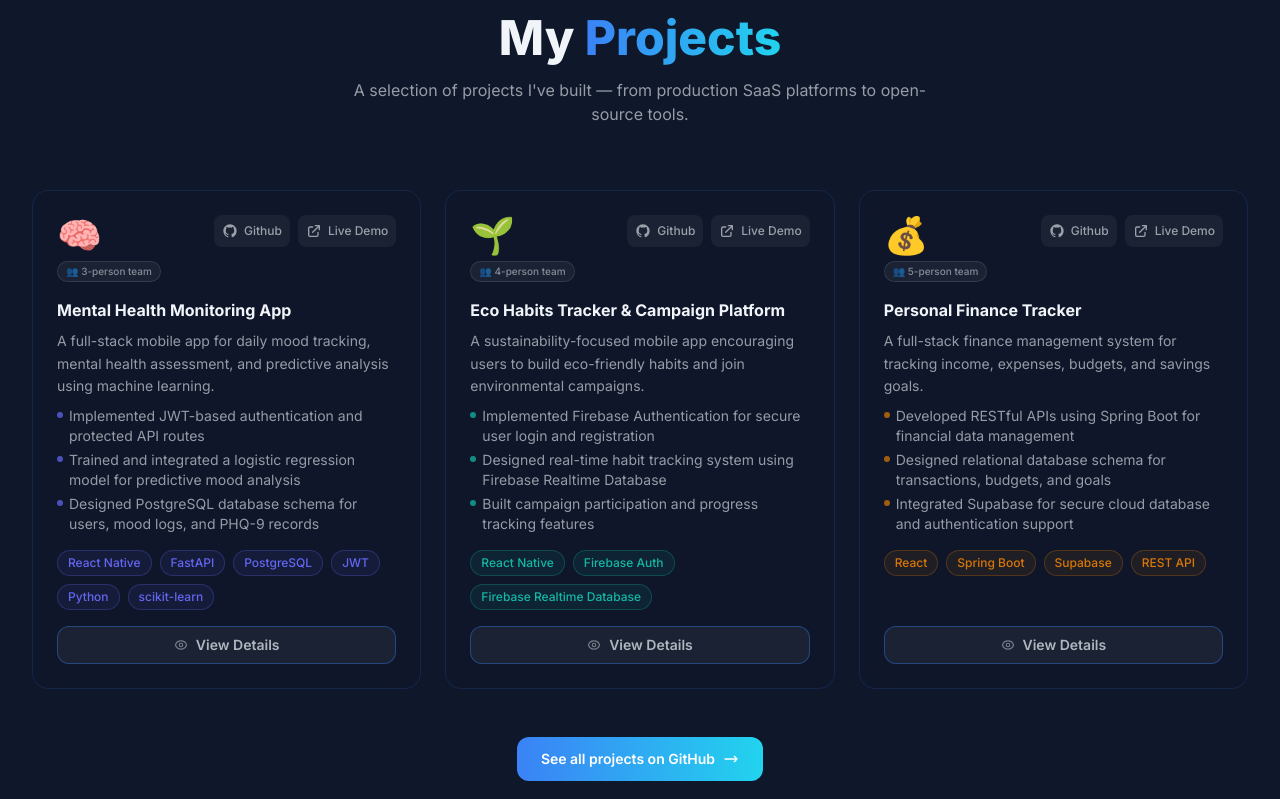
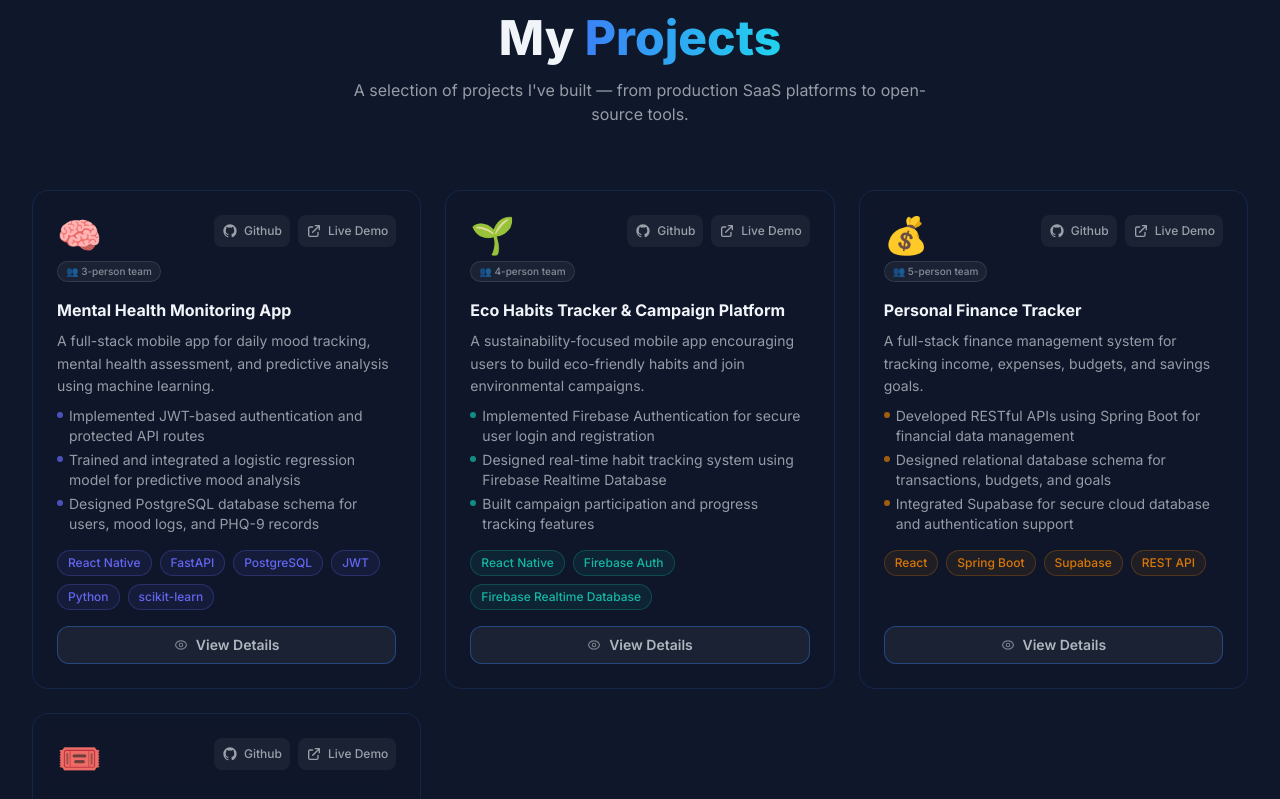
Before and after one commit to eaindraysupan1005/my-portfolio, a React (Vite) app: page / in a window 1280 px wide. Shown: the part 2001-2800 px from the top of the page. Built offline with nearby package versions, Linux system fonts and the light colour scheme.

Commit message:
Resume Update

```diff
--- a/src/components/Projects.jsx
+++ b/src/components/Projects.jsx
@@ -113,46 +113,46 @@ const projects = [
         color: 'from-amber-500/20 to-amber-500/5',
         border: 'border-amber-500/20',
         accent: '#d97706',
-        github: 'https://github.com/eaindraysupan1005/project-budget-bee',
-        live: 'https://project-budget-bee.vercel.app/',
+        github: 'https://github.com/eaindraysupan1005/budget-bee',
+        live: 'https://budgetbee.eaindraysupan.tech/',
     },
-    // {
-    //     title: 'Event & Ticketing Platform',
-    //     description:
-    //         'A role-based event management platform supporting attendees and organizers.',
-    //     bullets: [
-    //         'Implemented role-based access control for attendees and event organizers',
-    //         'Built TypeScript-based React frontend with protected routes',
-    //         'Developed ticket booking workflow with validation and data persistence',
-    //     ],
-    //     details: {
-    //         features: [
-    //             'Role-based access for attendees and organizers',
-    //             'Event creation, editing, and management for organizers',
-    //             'Ticket booking with validation and confirmation',
-    //             'Protected routes based on user role',
-    //             'Supabase-backed database for events and tickets',
-    //         ],
-    //         myTasks: [
-    //             'Implemented role-based access control (RBAC) for attendees and organizers',
-    //             'Designed RESTful APIs for event creation, ticket booking, and management',
-    //             'Structured Supabase schema for users, events, and ticket records',
-    //             'Built React frontend with TypeScript and protected role-based routes',
-    //             'Developed the ticket booking workflow with data validation and persistence',
-    //         ],
-    //         skillsLearned: [
-    //             'Role-Based Access Control', 'TypeScript', 'React', 'Supabase',
-    //             'REST API Design', 'Protected Routes', 'Database Schema Design',
-    //         ],
-    //     },
-    //     tags: ['React', 'TypeScript', 'Supabase', 'REST API'],
-    //     emoji: '🎟️',
-    //     color: 'from-blue-500/20 to-blue-500/5',
-    //     border: 'border-blue-500/20',
-    //     accent: '#3b82f6',
-    //     github: '#',
-    //     live: 'https://tickora.vercel.app/',
-    // },
+    {
+        title: 'Event & Ticketing Platform',
+        description:
+            'A role-based event management platform supporting attendees and organizers.',
+        bullets: [
+            'Implemented role-based access control for attendees and event organizers',
+            'Built TypeScript-based React frontend with protected routes',
+            'Developed ticket booking workflow with validation and data persistence',
+        ],
+        details: {
+            features: [
+                'Role-based access for attendees and organizers',
+                'Event creation, editing, and management for organizers',
+                'Ticket booking with validation and confirmation',
+                'Protected routes based on user role',
+                'Supabase-backed database for events and tickets',
+            ],
+            myTasks: [
+                'Implemented role-based access control for attendees and organizers',
+                'Designed RESTful APIs for event creation, ticket booking, and management',
+                'Structured Supabase schema for users, events, and ticket records',
+                'Built React frontend with TypeScript and protected role-based routes',
+                'Developed the ticket booking workflow with data validation and persistence',
+            ],
+            skillsLearned: [
+                'Role-Based Access Control', 'TypeScript', 'React', 'Supabase',
+                'REST API Design', 'Protected Routes', 'Database Schema Design',
+            ],
+        },
+        tags: ['React', 'TypeScript', 'Supabase', 'REST API'],
+        emoji: '🎟️',
+        color: 'from-blue-500/20 to-blue-500/5',
+        border: 'border-blue-500/20',
+        accent: '#3b82f6',
+        github: 'https://github.com/eaindraysupan1005/tickora',
+        live: 'https://tickora.eaindraysupan.tech/',
+    },
 ];
 
 // ── Modal ────────────────────────────────────────────────────────────────────
```
Also changed, not shown: 1 other file (tests, documents, lock files or other folders).
